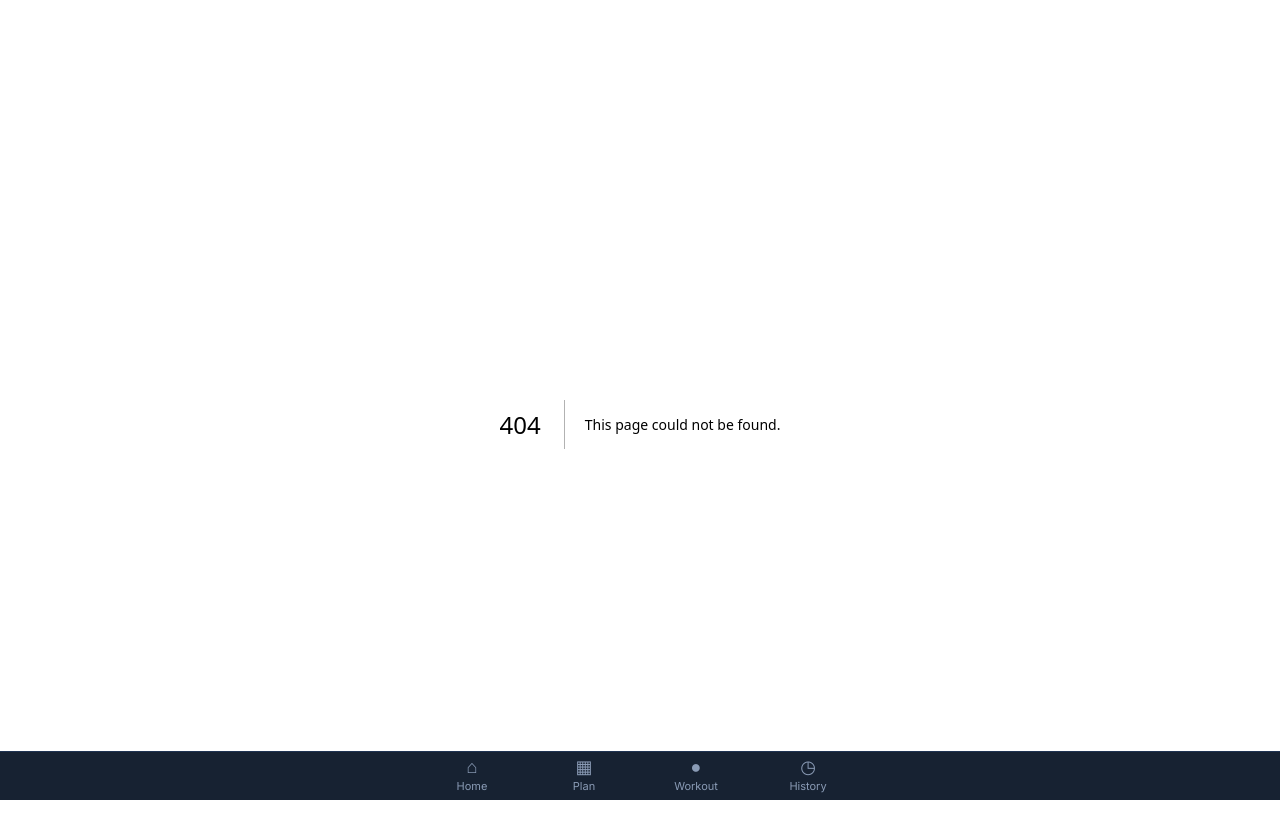
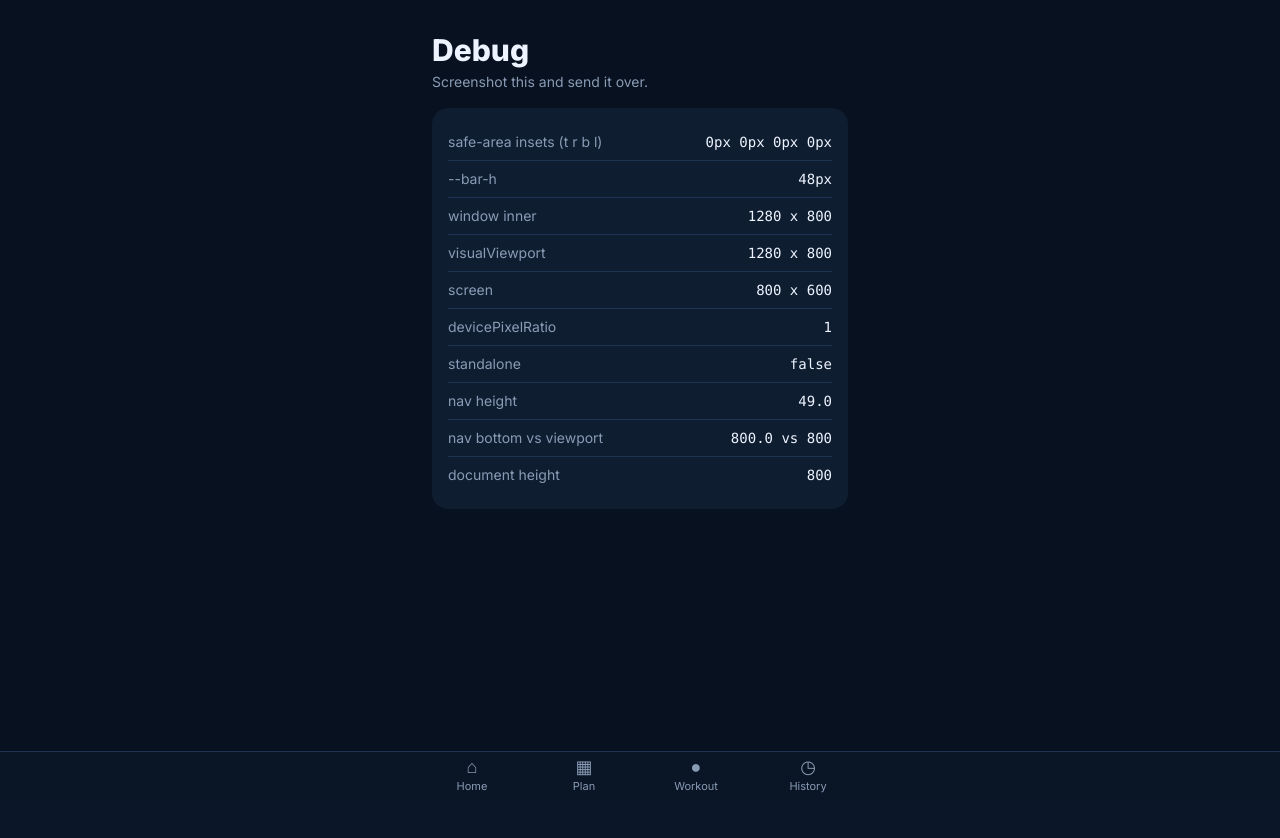
Before and after one commit to bryanfrds/workout-tracker, a Next.js app: page /debug in a window 1280 px wide. Before the commit this address had no page. Shown: the top 838 px of the page. After the commit the page ends 800 px from the top, so only its background shows below. Built offline with nearby package versions, Linux system fonts and the light colour scheme.

Commit message:
Add a temporary /debug page
Prints the safe-area insets, viewport sizes and the tab bar's measured
position on the device, so the bottom gap can be diagnosed from real
numbers. To be deleted once that's settled.

```diff
--- /dev/null
+++ b/src/app/debug/page.tsx
@@ -0,0 +1,60 @@
+"use client";
+
+import { useEffect, useState } from "react";
+
+/**
+ * Temporary: prints what the browser actually reports on the device, so the
+ * bottom-bar gap can be diagnosed from real numbers instead of screenshots.
+ * Delete once that's settled.
+ */
+export default function DebugPage() {
+  const [rows, setRows] = useState<[string, string][]>([]);
+
+  useEffect(() => {
+    const read = () => {
+      const probe = document.createElement("div");
+      probe.style.cssText =
+        "position:fixed;left:-9999px;padding:env(safe-area-inset-top) env(safe-area-inset-right) env(safe-area-inset-bottom) env(safe-area-inset-left)";
+      document.body.append(probe);
+      const p = getComputedStyle(probe);
+      const insets = [p.paddingTop, p.paddingRight, p.paddingBottom, p.paddingLeft].join(" ");
+      probe.remove();
+
+      const nav = document.querySelector("nav")?.getBoundingClientRect();
+      const standalone =
+        window.matchMedia("(display-mode: standalone)").matches ||
+        ("standalone" in navigator && Boolean((navigator as { standalone?: boolean }).standalone));
+
+      setRows([
+        ["safe-area insets (t r b l)", insets],
+        ["--bar-h", getComputedStyle(document.documentElement).getPropertyValue("--bar-h") || "(not set)"],
+        ["window inner", `${innerWidth} x ${innerHeight}`],
+        ["visualViewport", visualViewport ? `${Math.round(visualViewport.width)} x ${Math.round(visualViewport.height)}` : "none"],
+        ["screen", `${screen.width} x ${screen.height}`],
+        ["devicePixelRatio", String(devicePixelRatio)],
+        ["standalone", String(standalone)],
+        ["nav height", nav ? nav.height.toFixed(1) : "no nav"],
+        ["nav bottom vs viewport", nav ? `${nav.bottom.toFixed(1)} vs ${innerHeight}` : "no nav"],
+        ["document height", String(document.documentElement.scrollHeight)],
+      ]);
+    };
+    read();
+    addEventListener("resize", read);
+    return () => removeEventListener("resize", read);
+  }, []);
+
+  return (
+    <>
+      <h1 className="mt-2 text-3xl font-extrabold">Debug</h1>
+      <p className="mt-1 text-sm text-muted">Screenshot this and send it over.</p>
+      <dl className="mt-4 rounded-2xl bg-card p-4 text-sm">
+        {rows.map(([k, v]) => (
+          <div key={k} className="flex justify-between gap-3 border-b border-line py-2 last:border-0">
+            <dt className="text-muted">{k}</dt>
+            <dd className="text-right font-mono">{v}</dd>
+          </div>
+        ))}
+      </dl>
+    </>
+  );
+}
```
